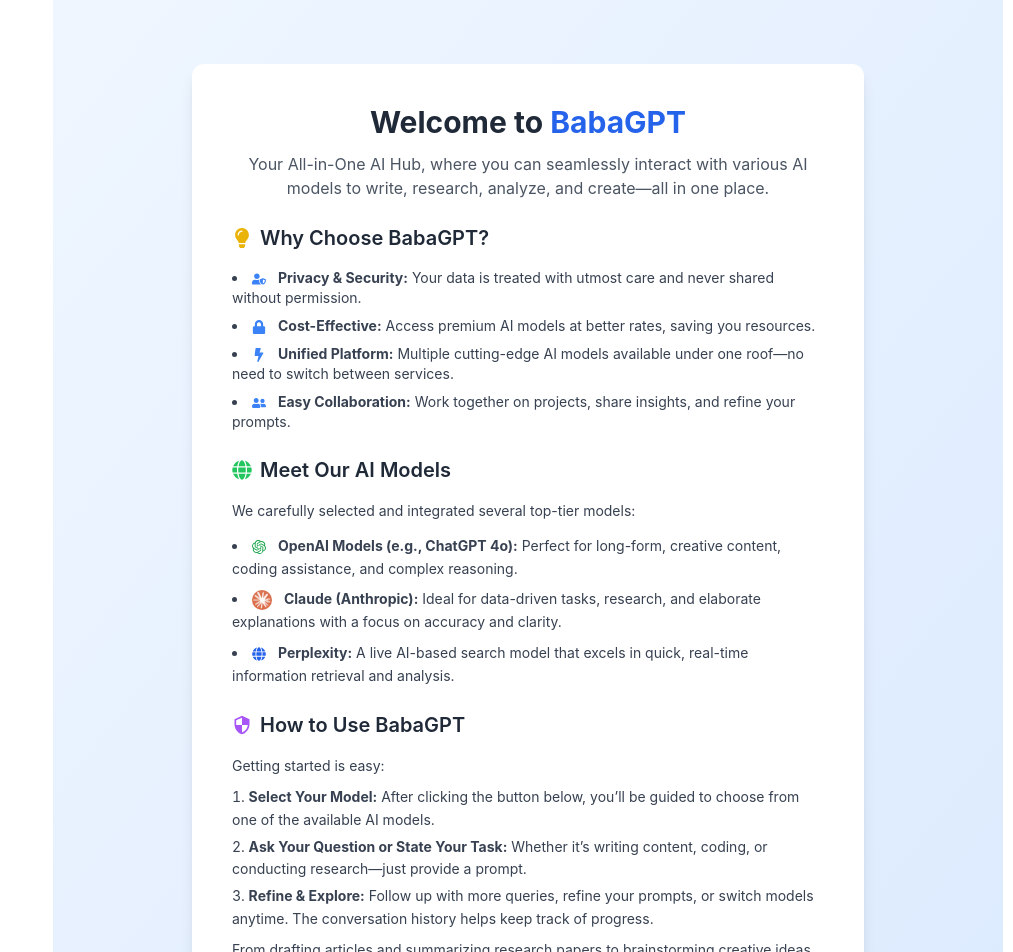
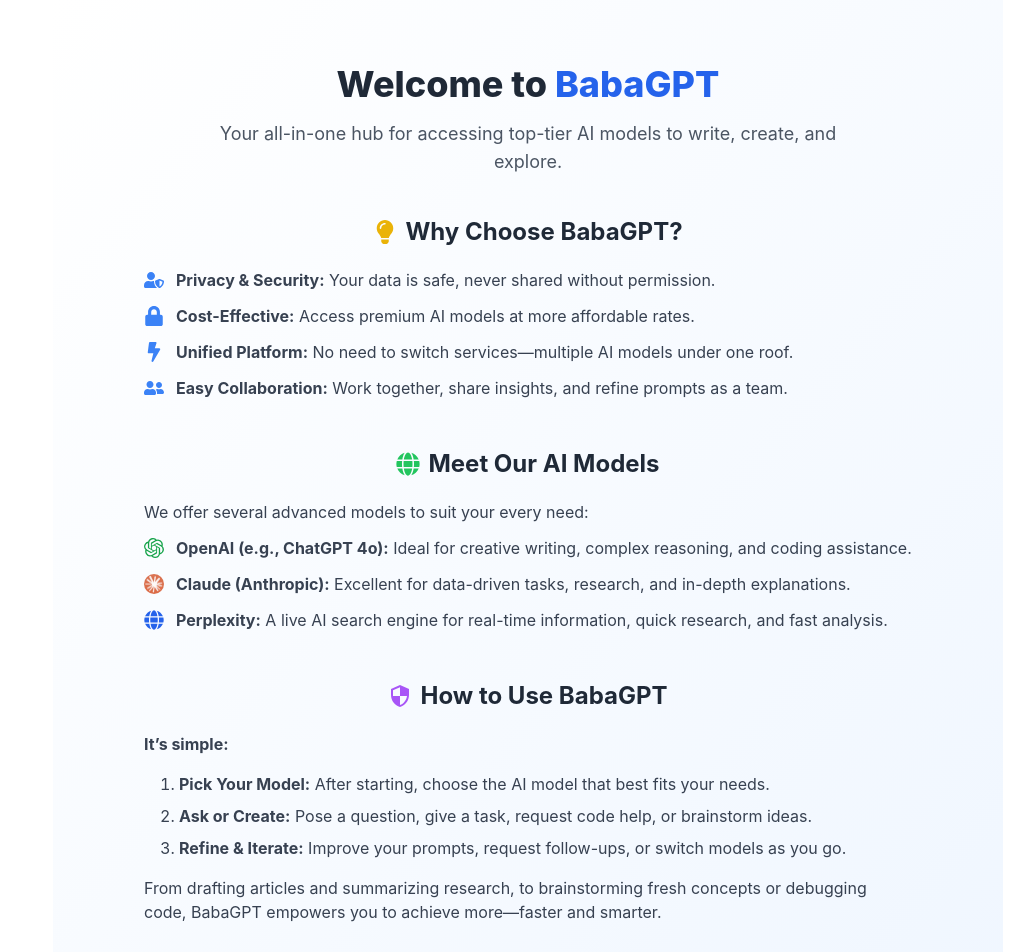
Before and after one commit to arianbod/nextjs14-opeanai-api-gptgenius, a Next.js app: page /en/welcome in a window 1280 px wide. Shown: the top 952 px of the page, without its empty margins (267-1280 px from the left). Built offline with nearby package versions, Linux system fonts and the light colour scheme; what tailwindcss-filters would draw is missing.

Commit message:
a better verison of chatInterface ver 1.5  build 0.5.4.9 - stable

```diff
--- a/components/pages/WelcomePage.jsx
+++ b/components/pages/WelcomePage.jsx
@@ -3,12 +3,12 @@
 import React from 'react';
 import { useRouter } from 'next/navigation';
 import {
+	FaLightbulb,
+	FaUserShield,
+	FaLock,
+	FaBolt,
+	FaUserFriends,
 	FaGlobe,
-	FaLightbulb,
-	FaUserFriends,
-	FaBolt,
-	FaLock,
-	FaUserShield,
 } from 'react-icons/fa';
 import { SiOpenai } from 'react-icons/si';
 import { MdSecurity } from 'react-icons/md';
@@ -17,136 +17,149 @@ const WelcomePage = () => {
 	const router = useRouter();
 
 	const handleGetStarted = () => {
-		// Navigate user to the chat page where they can pick a model
 		router.push('/chat');
 	};
 
 	return (
-		<div className='min-h-screen flex flex-col items-center justify-center bg-gradient-to-br from-blue-50 to-blue-100 px-4 py-8'>
-			<div className='w-full max-w-2xl mx-auto bg-white dark:bg-gray-800 shadow-lg rounded-xl p-6 md:p-10 my-8'>
-				<div className='space-y-6'>
-					{/* Header */}
-					<div className='text-center space-y-3'>
-						<h1 className='text-2xl md:text-3xl font-bold text-gray-800 dark:text-gray-100'>
-							Welcome to <span className='text-blue-600'>BabaGPT</span>
-						</h1>
-						<p className='text-gray-600 dark:text-gray-300 text-sm md:text-base leading-relaxed'>
-							Your All-in-One AI Hub, where you can seamlessly interact with
-							various AI models to write, research, analyze, and create—all in
-							one place.
-						</p>
-					</div>
+		<div className='min-h-screen flex flex-col bg-gradient-to-br from-white to-blue-50 dark:from-gray-900 dark:to-gray-800'>
+			{/* Hero Section */}
+			<header className='relative flex flex-col items-center text-center px-4 pt-16 pb-10'>
 
+				<h1 className='text-3xl md:text-4xl font-extrabold text-gray-800 dark:text-gray-50 leading-tight animate-[fadeInUp_0.8s_ease-in-out]'>
+					Welcome to{' '}
+					<span className='text-blue-600 dark:text-blue-400'>BabaGPT</span>
+				</h1>
+				<p className='max-w-2xl mx-auto text-gray-600 dark:text-gray-300 mt-4 text-base md:text-lg leading-relaxed animate-[fadeInUp_1s_ease-in-out]'>
+					Your all-in-one hub for accessing top-tier AI models to write, create,
+					and explore.
+				</p>
+			</header>
+
+			{/* Content Section */}
+			<main className='flex-1 px-4 pb-10'>
+				<div className='max-w-3xl mx-auto space-y-12'>
 					{/* Why Choose BabaGPT */}
-					<div className='space-y-4'>
-						<h2 className='text-xl font-semibold text-gray-800 dark:text-gray-100 flex items-center gap-2'>
-							<FaLightbulb className='text-yellow-500' /> Why Choose BabaGPT?
+					<section className='space-y-5'>
+						<h2 className='text-xl md:text-2xl font-bold text-gray-800 dark:text-gray-50 flex items-center justify-center gap-2'>
+							<FaLightbulb className='text-yellow-500 transition-transform duration-300 group-hover:scale-110' />
+							Why Choose BabaGPT?
 						</h2>
-						<ul className='list-disc list-inside text-gray-700 dark:text-gray-300 text-sm space-y-2'>
-							<li>
-								<FaUserShield className='inline-block text-blue-500 mr-2' />{' '}
-								<strong>Privacy & Security:</strong> Your data is treated with
-								utmost care and never shared without permission.
+						<ul className='space-y-3 text-sm md:text-base text-gray-700 dark:text-gray-300 leading-relaxed'>
+							<li className='flex items-start gap-3'>
+								<FaUserShield className='text-blue-500 w-5 h-5 mt-0.5' />
+								<span>
+									<strong>Privacy & Security:</strong> Your data is safe, never
+									shared without permission.
+								</span>
 							</li>
-							<li>
-								<FaLock className='inline-block text-blue-500 mr-2' />{' '}
-								<strong>Cost-Effective:</strong> Access premium AI models at
-								better rates, saving you resources.
+							<li className='flex items-start gap-3'>
+								<FaLock className='text-blue-500 w-5 h-5 mt-0.5' />
+								<span>
+									<strong>Cost-Effective:</strong> Access premium AI models at
+									more affordable rates.
+								</span>
 							</li>
-							<li>
-								<FaBolt className='inline-block text-blue-500 mr-2' />{' '}
-								<strong>Unified Platform:</strong> Multiple cutting-edge AI
-								models available under one roof—no need to switch between
-								services.
+							<li className='flex items-start gap-3'>
+								<FaBolt className='text-blue-500 w-5 h-5 mt-0.5' />
+								<span>
+									<strong>Unified Platform:</strong> No need to switch
+									services—multiple AI models under one roof.
+								</span>
 							</li>
-							<li>
-								<FaUserFriends className='inline-block text-blue-500 mr-2' />{' '}
-								<strong>Easy Collaboration:</strong> Work together on projects,
-								share insights, and refine your prompts.
+							<li className='flex items-start gap-3'>
+								<FaUserFriends className='text-blue-500 w-5 h-5 mt-0.5' />
+								<span>
+									<strong>Easy Collaboration:</strong> Work together, share
+									insights, and refine prompts as a team.
+								</span>
 							</li>
 						</ul>
-					</div>
+					</section>
 
 					{/* Available AI Models */}
-					<div className='space-y-4'>
-						<h2 className='text-xl font-semibold text-gray-800 dark:text-gray-100 flex items-center gap-2'>
-							<FaGlobe className='text-green-500' /> Meet Our AI Models
+					<section className='space-y-5'>
+						<h2 className='text-xl md:text-2xl font-bold text-gray-800 dark:text-gray-50 flex items-center justify-center gap-2'>
+							<FaGlobe className='text-green-500 transition-transform duration-300 group-hover:scale-110' />
+							Meet Our AI Models
 						</h2>
-						<div className='space-y-3 text-gray-700 dark:text-gray-300 text-sm leading-relaxed'>
-							<p>
-								We carefully selected and integrated several top-tier models:
-							</p>
-							<ul className='list-disc list-inside space-y-2'>
-								<li>
-									<SiOpenai className='inline-block text-green-600 mr-2' />{' '}
-									<strong>OpenAI Models (e.g., ChatGPT 4o):</strong> Perfect for
-									long-form, creative content, coding assistance, and complex
-									reasoning.
+						<div className='text-sm md:text-base text-gray-700 dark:text-gray-300 leading-relaxed space-y-3'>
+							<p>We offer several advanced models to suit your every need:</p>
+							<ul className='space-y-3'>
+								<li className='flex items-start gap-3'>
+									<SiOpenai className='text-green-600 w-5 h-5 mt-0.5' />
+									<span>
+										<strong>OpenAI (e.g., ChatGPT 4o):</strong> Ideal for
+										creative writing, complex reasoning, and coding assistance.
+									</span>
 								</li>
-								<li>
+								<li className='flex items-start gap-3'>
 									<img
 										src='/images/personas/claude.webp'
 										alt='Claude Avatar'
-										className='w-5 h-5 inline-block mr-2 rounded-full align-middle'
-									/>{' '}
-									<strong>Claude (Anthropic):</strong> Ideal for data-driven
-									tasks, research, and elaborate explanations with a focus on
-									accuracy and clarity.
+										className='w-5 h-5 rounded-full mt-0.5'
+									/>
+									<span>
+										<strong>Claude (Anthropic):</strong> Excellent for
+										data-driven tasks, research, and in-depth explanations.
+									</span>
 								</li>
-								<li>
-									<FaGlobe className='inline-block text-blue-600 mr-2' />{' '}
-									<strong>Perplexity:</strong> A live AI-based search model that
-									excels in quick, real-time information retrieval and analysis.
+								<li className='flex items-start gap-3'>
+									<FaGlobe className='text-blue-600 w-5 h-5 mt-0.5' />
+									<span>
+										<strong>Perplexity:</strong> A live AI search engine for
+										real-time information, quick research, and fast analysis.
+									</span>
 								</li>
 							</ul>
 						</div>
-					</div>
+					</section>
 
-					{/* How to Use BabaGPT */}
-					<div className='space-y-4'>
-						<h2 className='text-xl font-semibold text-gray-800 dark:text-gray-100 flex items-center gap-2'>
-							<MdSecurity className='text-purple-500' /> How to Use BabaGPT
+					{/* How to Use */}
+					<section className='space-y-5'>
+						<h2 className='text-xl md:text-2xl font-bold text-gray-800 dark:text-gray-50 flex items-center justify-center gap-2'>
+							<MdSecurity className='text-purple-500 transition-transform duration-300 group-hover:scale-110' />
+							How to Use BabaGPT
 						</h2>
-						<div className='text-gray-700 dark:text-gray-300 text-sm leading-relaxed space-y-2'>
-							<p>Getting started is easy:</p>
-							<ol className='list-decimal list-inside space-y-1'>
+						<div className='text-sm md:text-base text-gray-700 dark:text-gray-300 leading-relaxed space-y-4'>
+							<p>
+								<strong>It’s simple:</strong>
+							</p>
+							<ol className='list-decimal list-inside space-y-2 ml-4'>
 								<li>
-									<strong>Select Your Model:</strong> After clicking the button
-									below, you’ll be guided to choose from one of the available AI
-									models.
+									<strong>Pick Your Model:</strong> After starting, choose the
+									AI model that best fits your needs.
 								</li>
 								<li>
-									<strong>Ask Your Question or State Your Task:</strong> Whether
-									it’s writing content, coding, or conducting research—just
-									provide a prompt.
+									<strong>Ask or Create:</strong> Pose a question, give a task,
+									request code help, or brainstorm ideas.
 								</li>
 								<li>
-									<strong>Refine & Explore:</strong> Follow up with more
-									queries, refine your prompts, or switch models anytime. The
-									conversation history helps keep track of progress.
+									<strong>Refine & Iterate:</strong> Improve your prompts,
+									request follow-ups, or switch models as you go.
 								</li>
 							</ol>
 							<p>
-								From drafting articles and summarizing research papers to
-								brainstorming creative ideas and debugging code, BabaGPT is
-								versatile enough to handle it all.
+								From drafting articles and summarizing research, to
+								brainstorming fresh concepts or debugging code, BabaGPT empowers
+								you to achieve more—faster and smarter.
 							</p>
 						</div>
-					</div>
+					</section>
 
-					{/* Call-to-Action */}
-					<div className='text-center'>
+					{/* CTA */}
+					<section className='text-center pt-6'>
 						<button
 							onClick={handleGetStarted}
-							className='inline-block w-full md:w-auto px-8 py-3 bg-blue-600 hover:bg-blue-700 text-white text-sm font-semibold rounded-full shadow-lg focus:outline-none focus:ring-2 focus:ring-blue-500 focus:ring-offset-2 transition-colors'>
+							className='inline-block px-8 py-3 text-sm md:text-base font-medium bg-blue-600 hover:bg-blue-700 text-white rounded-full shadow-md hover:shadow-lg focus:outline-none focus:ring-2 focus:ring-blue-500 focus:ring-offset-2 transition-transform transform hover:-translate-y-0.5'>
 							Let’s Start!
 						</button>
 						<p className='text-xs text-gray-500 dark:text-gray-400 mt-2'>
-							Click the button above to choose your AI model and begin.
+							Click the button above to select your model and begin your
+							journey.
 						</p>
-					</div>
+					</section>
 				</div>
-			</div>
+			</main>
 		</div>
 	);
 };
```
